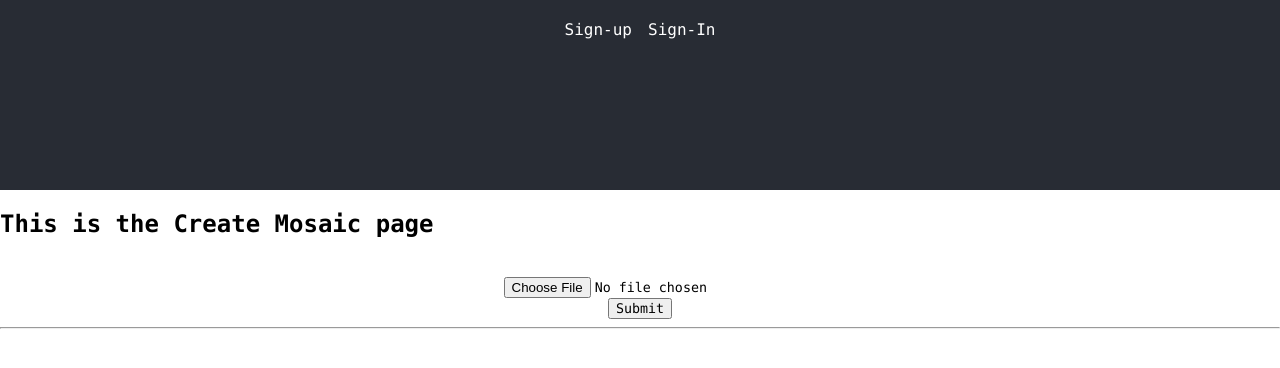
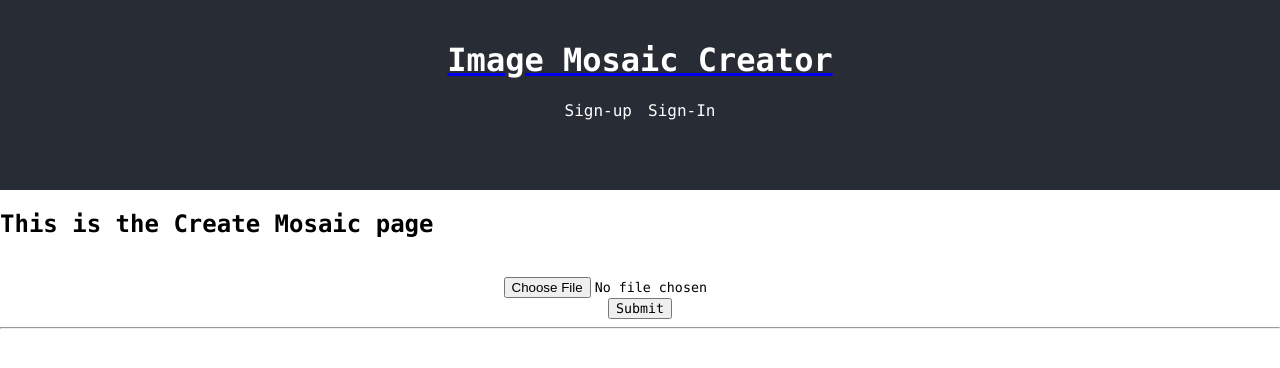
Before and after one commit to ryanperretta6/image-mosaic-website, a React (Create React App) app in the folder image-mosaic-app/: page / in a window 1280 px wide. Shown: the top 368 px of the page. Built offline with nearby package versions, Linux system fonts and the light colour scheme; no server answers; the HTML template or start-up script is replaced by a standard one.

Commit message:
added header

```diff
--- a/image-mosaic-app/src/components/App.js
+++ b/image-mosaic-app/src/components/App.js
@@ -1,6 +1,6 @@
 import React from "react";
 import "../App.css";
-import { BrowserRouter as Router, Route } from "react-router-dom";
+import { BrowserRouter as Router, Route, Link } from "react-router-dom";
 import Account from "./Account";
 import CreateMosaic from "./CreateMosaic";
 import Navigation from "./Navigation";
@@ -16,6 +16,9 @@ function App() {
             <Router>
                 <div className="App">
                     <header className="App-header">
+                        <Link to="/">
+                            <h1 id="appTitle">Image Mosaic Creator</h1>
+                        </Link>
                         <Navigation />
                     </header>
                 </div>
--- a/image-mosaic-app/src/components/UploadFile.js
+++ b/image-mosaic-app/src/components/UploadFile.js
@@ -1,11 +1,24 @@
 import React, { useState } from "react";
 import axios from "axios";
-import useHistory from "react-router-dom";
+import { useHistory } from "react-router-dom";
 
 function UploadFile() {
     const [uploadFile, setUploadFile] = useState();
     const [uploadResponse, setUploadResponse] = useState();
-    const history = useHistory;
+    const history = useHistory();
+
+    // https://stackoverflow.com/questions/9258932/how-to-convert-image-to-byte-array-using-javascript-only-to-store-image-on-sql-s
+    // function getBase64Image() {
+    //     p = document.getElementById("fileUpload").value;
+    //     img1.setAttribute("src", p);
+    //     canvas.width = img1.width;
+    //     canvas.height = img1.height;
+    //     var ctx = canvas.getContext("2d");
+    //     ctx.drawImage(img1, 0, 0);
+    //     var dataURL = canvas.toDataURL("image/png");
+    //     alert("from getbase64 function" + dataURL);
+    //     return dataURL;
+    // }
 
     const submitForm = (event) => {
         event.preventDefault();
@@ -32,13 +45,13 @@ function UploadFile() {
                 setUploadResponse(`File uploaded successfully
 
         POST`);
+                history.push("/inprogress");
             })
             .catch((error) => {
                 setUploadResponse(`File uploaded FAILED
 
         POST`);
             });
-        history.push("/inprogress");
     };
 
     return (
```
Also changed, not shown: image-mosaic-app/package.json (indentation only).
